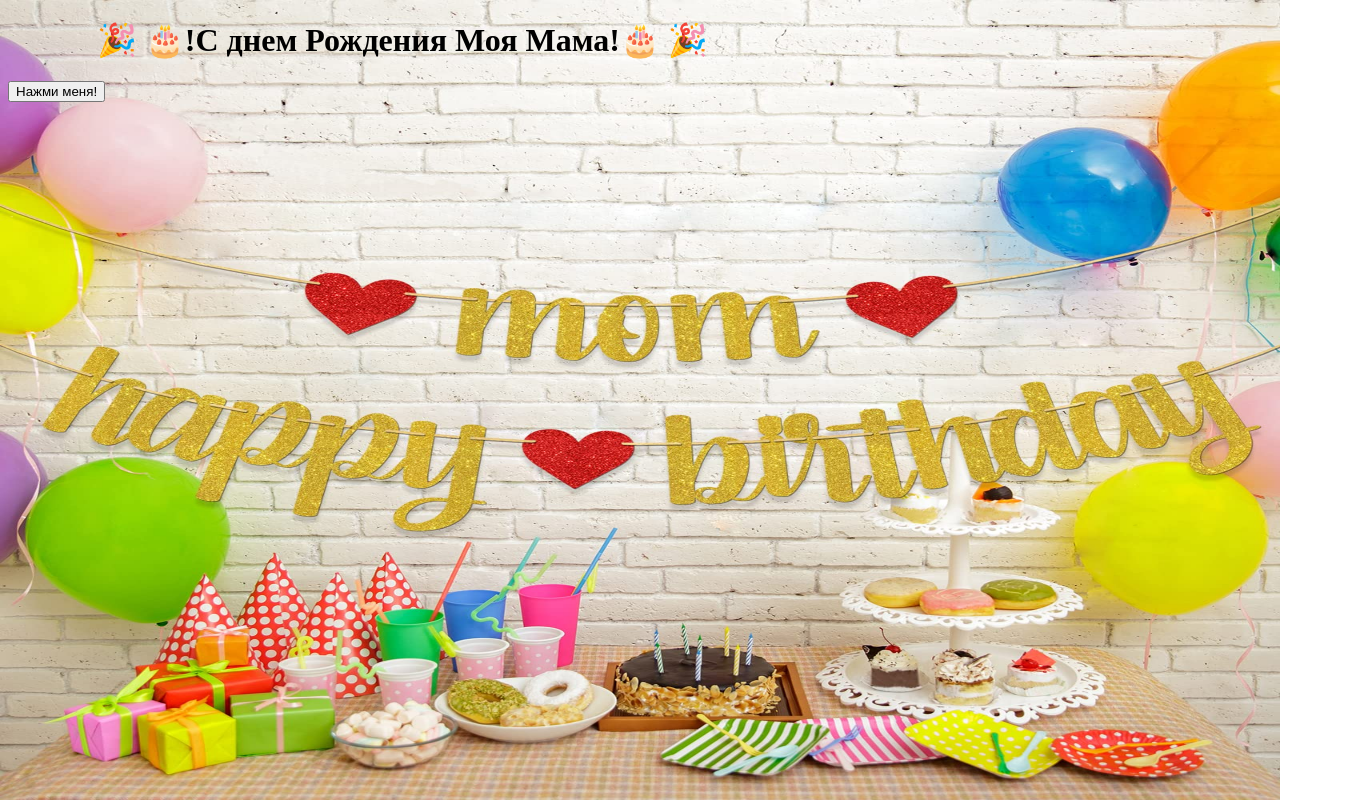
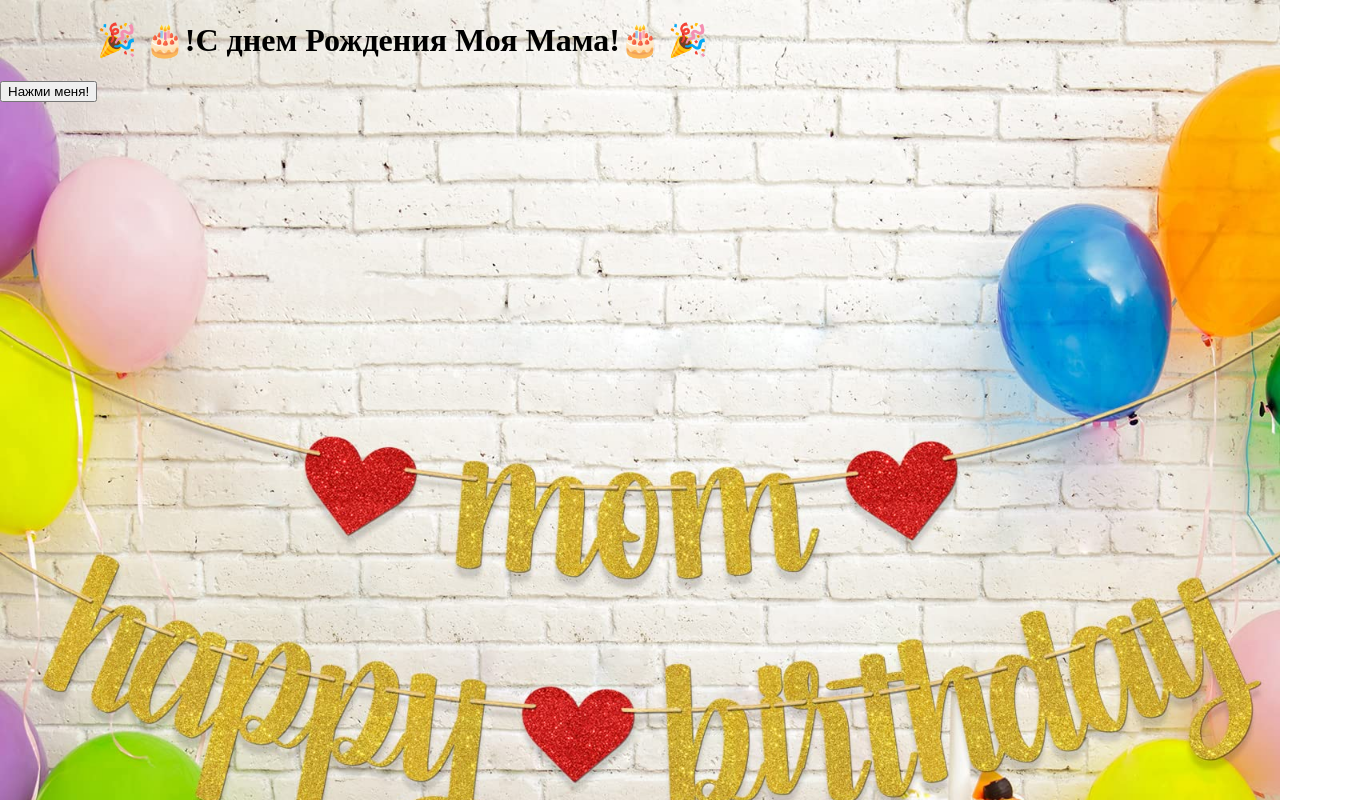
Before and after one commit to AstroVoid24/Birthday, a plain HTML site: page index.html in a window 1280 px wide. Shown: the whole page, 1361 px wide, since content can reach past the window. Drawn offline with nearby package versions, Linux system fonts and the light colour scheme.

Commit message:
Add files via upload

```diff
--- a/index.html
+++ b/index.html
@@ -3,51 +3,72 @@
 <head>
     <meta charset="UTF-8">
     <title>HAPPY BIRTHDAY MOM!</title>
+    <meta name="viewport" content="width=device-width, initial-scale=1.0">
     <style>
+        html, body {
+            margin: 0;
+            padding: 0;
+            overflow: hidden;                /* No scrollbars, ever */
+            max-width: 100vw;
+            max-height: 100vh;
+        }
+
         body {
             background-image: url("Mommy.jpg");
-            background-repeat: no-repeat;
-            background-attachment: fixed;
-            background-size: 100% 100%;
+            background-repeat: repeat;
+            background-size: 100%, 200%;
+            background-attachment: fixed                 /* Fill screen without gaps */
         }
+
         p {
             color: red;
             font-size: 20pt;
             background: #ffffff;
+            max-width: 80%;
+            margin: 20px auto;
+            padding: 15px;
+            border-radius: 10px;
+            position: relative;
+            z-index: 20;
         }
     </style>
 </head>
 <body>
-<h1 id="car">🎉 🎂!С днем Рождения Моя Мама!🎂 🎉 </h1>
+
+<h1 id="car">🎉 🎂!С днем Рождения Моя Мама!🎂 🎉</h1>
 <button type="button" id="ClickMe">Нажми меня!</button>
+
 <script src="https://code.jquery.com/jquery-2.1.0.js"></script>
 <script>
-    let Offside = 0
-    let rightSide = true
+    // Greeting movement
+    let Offside = 0;
+    let rightSide = true;
     let sound = new Audio("Test.mp3");
     sound.play();
+
     let moveleft = function () {
+        // Smooth bounce between 0 and 200 pixels
         if (Offside >= 0 && Offside < 200 && rightSide === true) {
-            $("#car").offset({left: Offside})
-            Offside++
+            $("#car").offset({ left: Offside });
+            Offside++;
+        } else if (Offside >= 200 && rightSide === true) {
+            rightSide = false;
+            Offside--;
+        } else if (Offside >= 0 && Offside < 200 && rightSide === false) {
+            $("#car").offset({ left: Offside });
+            Offside--;
+        } else if (Offside <= 0 && rightSide === false) {
+            rightSide = true;
+            Offside++;
         }
-        else if (Offside >= 0 && rightSide === true) {
-            rightSide = false
-            Offside--
-        }
-        else if (Offside >= 0 && Offside < 200 && rightSide === false) {
-            $("#car").offset({left: Offside})
-            Offside--
-        }
-        else if (Offside <= 20 && rightSide === false) {
-            rightSide = true
-            Offside++
-        }
-    }
-    setInterval(moveleft, 10)
+    };
+    setInterval(moveleft, 10);
+
+    // Button to show the poem
     $(document).ready(function () {
         $("#ClickMe").click(function () {
-            $("body").append("<p>❤️❤️❤️Дорогая моя, с днем рождения!❤️❤️❤️\n" +
+            $("body").append(
+                "<p>❤️❤️❤️Дорогая моя, с днем рождения!❤️❤️❤️\n" +
                 "Поздравляю от сердца тебя.\n" +
                 "Я спасибо скажу за рождение\n" +
                 "И за жизнь. Ту, что есть у меня.\n" +
@@ -67,11 +88,12 @@
                 "Очень любим тебя мы и ценим\n" +
                 "В нашем тихом семейном кругу.\n" +
                 "\n" +
-                "Я тебя люблю Мама❤️❤️❤️</p>");
-            $(this).remove()
+                "Я тебя люблю Мама❤️❤️❤️</p>"
+            );
+            $(this).remove();
         });
     });
+</script>
 
-</script>
 </body>
 </html>
```
